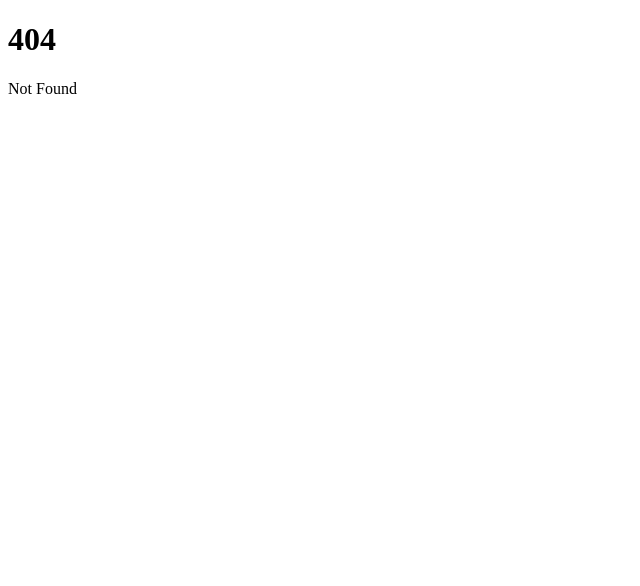
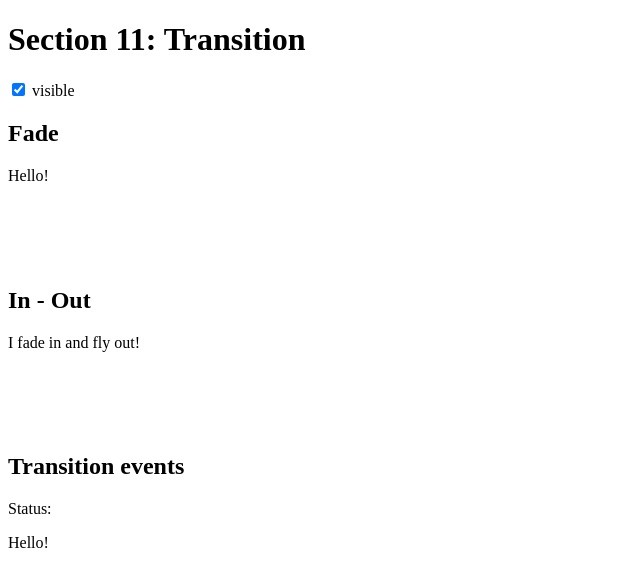
Before and after one commit to woojunro/svelte-a-to-z, a SvelteKit app: page /section11 in a window 1280 px wide. Before the commit this address had no page. Shown: the top 586 px of the page, without its empty margins (0-640 px from the left). Built offline with nearby package versions, Linux system fonts and the light colour scheme.

Commit message:
section 11

```diff
--- a/src/routes/+page.svelte
+++ b/src/routes/+page.svelte
@@ -1,4 +1,4 @@
-<script>
+<script lang="ts">
 	const sections = [
 		{ title: 'Basic syntax', href: '/section1' },
 		{ title: 'Syntax for reactivity', href: '/section2' },
@@ -10,6 +10,7 @@
 		{ title: 'Life Cycle', href: '/section8' },
 		{ title: 'Store', href: '/section9' },
 		{ title: 'Motion', href: '/section10' },
+		{ title: 'Transition', href: '/section11' },
 	];
 </script>
 
--- /dev/null
+++ b/src/routes/section11/+page.svelte
@@ -0,0 +1,49 @@
+<script lang="ts">
+	import { fade, fly } from 'svelte/transition';
+
+	let isVisible = true;
+	let status = '';
+</script>
+
+<h1>Section 11: Transition</h1>
+
+<label>
+	<input type="checkbox" bind:checked={isVisible} />
+	visible
+</label>
+
+<h2>Fade</h2>
+<div>
+	{#if isVisible}
+		<p transition:fade>Hello!</p>
+	{/if}
+</div>
+
+<h2>In - Out</h2>
+<div>
+	{#if isVisible}
+		<p in:fade out:fly={{ x: 200 }}>I fade in and fly out!</p>
+	{/if}
+</div>
+
+<h2>Transition events</h2>
+<p>Status: {status}</p>
+<div>
+	{#if isVisible}
+		<p
+			transition:fade
+			on:introstart={() => (status = 'intro start')}
+			on:introend={() => (status = 'intro end')}
+			on:outrostart={() => (status = 'outro start')}
+			on:outroend={() => (status = 'outro end')}
+		>
+			Hello!
+		</p>
+	{/if}
+</div>
+
+<style>
+	div {
+		height: 100px;
+	}
+</style>
```
